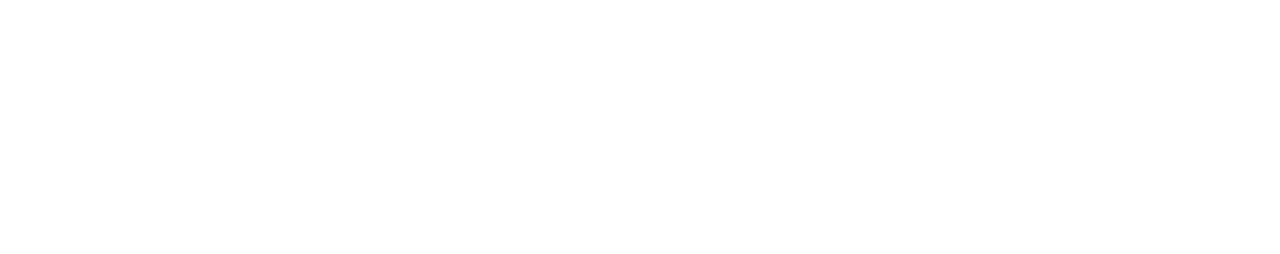
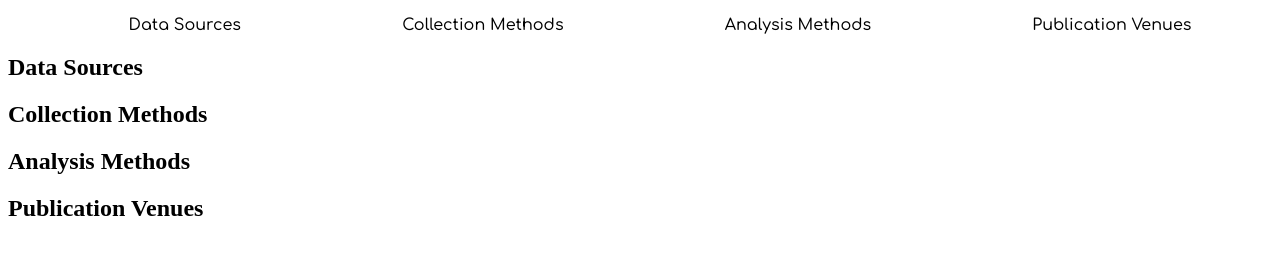
Before and after one commit to cameronvoncriegern/COIS3060_Assignment2, a plain HTML site: page src/index.html in a window 1280 px wide. Drawn offline with Linux system fonts and the light colour scheme.

Commit message:
add sections for each content block and nav links to them

```diff
--- a/src/index.html
+++ b/src/index.html
@@ -2,8 +2,45 @@
 <html lang="en">
   <head>
     <meta charset="UTF-8" />
+    <link rel="stylesheet" href="./style.css" />
+    <script defer src="script.js"></script>
     <meta name="viewport" content="width=device-width, initial-scale=1.0" />
     <title>COIS 3060 Assignment 1</title>
   </head>
-  <body></body>
+  <body>
+    <nav>
+      <ul id="navList">
+        <li><a class="comforta" href="#data-sources">Data Sources</a></li>
+        <li>
+          <a class="comforta" href="#collection-methods">Collection Methods</a>
+        </li>
+        <li>
+          <a class="comforta" href="analysis-methods">Analysis Methods</a>
+        </li>
+        <li>
+          <a class="comforta" href="publication-methods">Publication Venues</a>
+        </li>
+      </ul>
+    </nav>
+
+    <section id="data-sources">
+      <h2>Data Sources</h2>
+      <div></div>
+    </section>
+
+    <section id="collection-methods">
+      <h2>Collection Methods</h2>
+      <div></div>
+    </section>
+
+    <section id="analysis-methods">
+      <h2>Analysis Methods</h2>
+      <div></div>
+    </section>
+
+    <section id="publication-venues">
+      <h2>Publication Venues</h2>
+      <div></div>
+    </section>
+  </body>
 </html>
--- a/src/style.css
+++ b/src/style.css
@@ -0,0 +1,38 @@
+@import url('https://fonts.googleapis.com/css2?family=Comfortaa:wght@300..700&family=Nanum+Myeongjo&display=swap');
+
+::root{
+--primary : black;
+
+}
+
+
+#navList{
+list-style: none;
+display: flex;
+justify-content: space-around;
+align-items: center;
+position: sticky;
+}
+
+
+#navList li a {
+    color: var(--primary);
+    text-decoration: none;
+}
+
+
+.comforta {
+  font-family: "Comfortaa", sans-serif;
+  font-optical-sizing: auto;
+  font-weight: 450;
+  font-style: normal;
+}
+
+
+.show{
+    display: block;
+}
+
+.hide{
+    display: none;
+}
```
